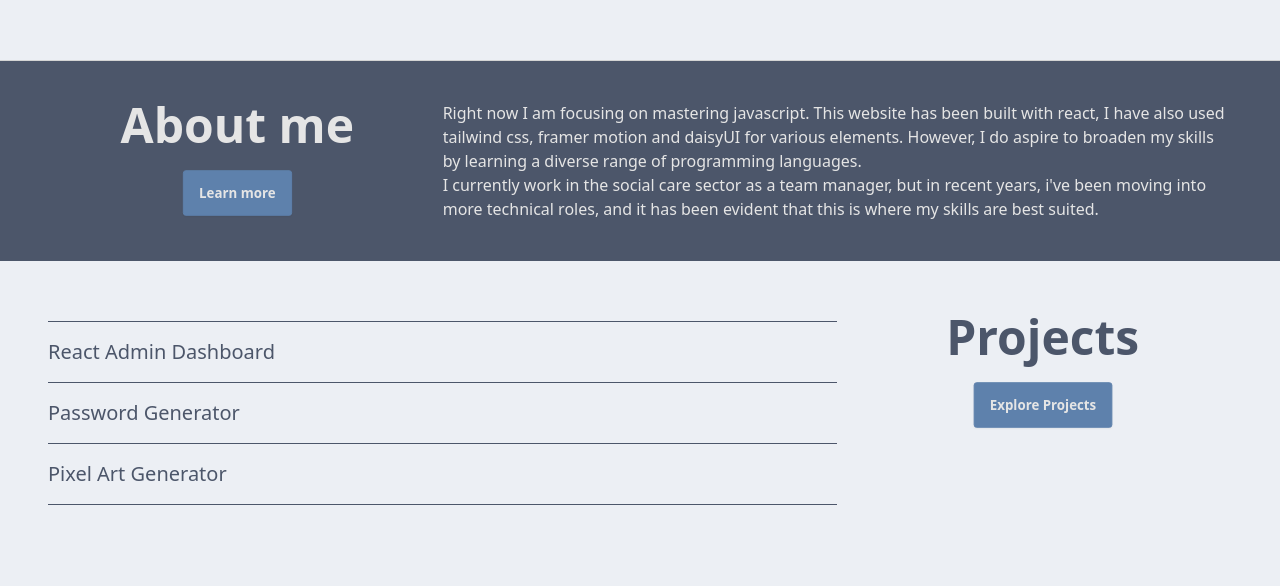
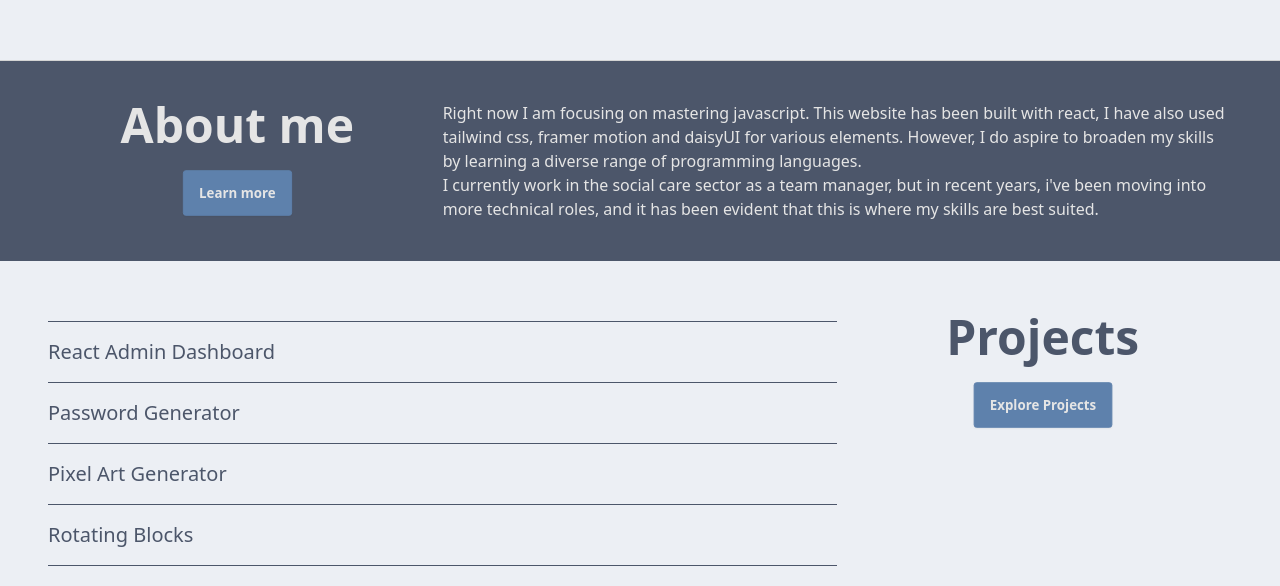
Before and after one commit to KaineBinch/KaineBinch.github.io, a React (Vite) app: page /#/ in a window 1280 px wide. Shown: the part 676-1262 px from the top of the page. Built offline with nearby package versions, Linux system fonts and the light colour scheme.

Commit message:
feat: added rotating block project

```diff
--- a/src/constants/projects.js
+++ b/src/constants/projects.js
@@ -2,6 +2,7 @@ import DashboardImage from "../assets/projectAssets/dashboard.png"
 import DashboardIcon from "../assets/projectAssets/smallDashboard.png";
 import passGen from "../assets/projectAssets/passwordGenerator.png"
 import pixelArt from "../assets/projectAssets/pixelArt.png"
+import blockRotate from "../assets/projectAssets/blockRotate.png"
 
 export const projects = [
   {
@@ -31,5 +32,14 @@ export const projects = [
     tags: ["HTML", "Javascript", "CSS"],
     link: "https://kainebinch.dev/Grid-Painter"
   },
+  {
+    title: "Rotating Blocks",
+    hoverImage: "",
+    iconImage: blockRotate,
+    shortDesc: "A background of grey crosses that, on mouse entry, change to white squares which creates a painting effect.",
+    longDesc: "A background of grey crosses that, on mouse entry, change to white squares which creates a painting effect.",
+    tags: ["HTML", "Javascript", "p5.js"],
+    link: "https://kainebinch.dev/Rotating-Blocks"
+  },
 
 ]
```
Also changed, not shown: src/assets/projectAssets/blockRotate.png (added).
